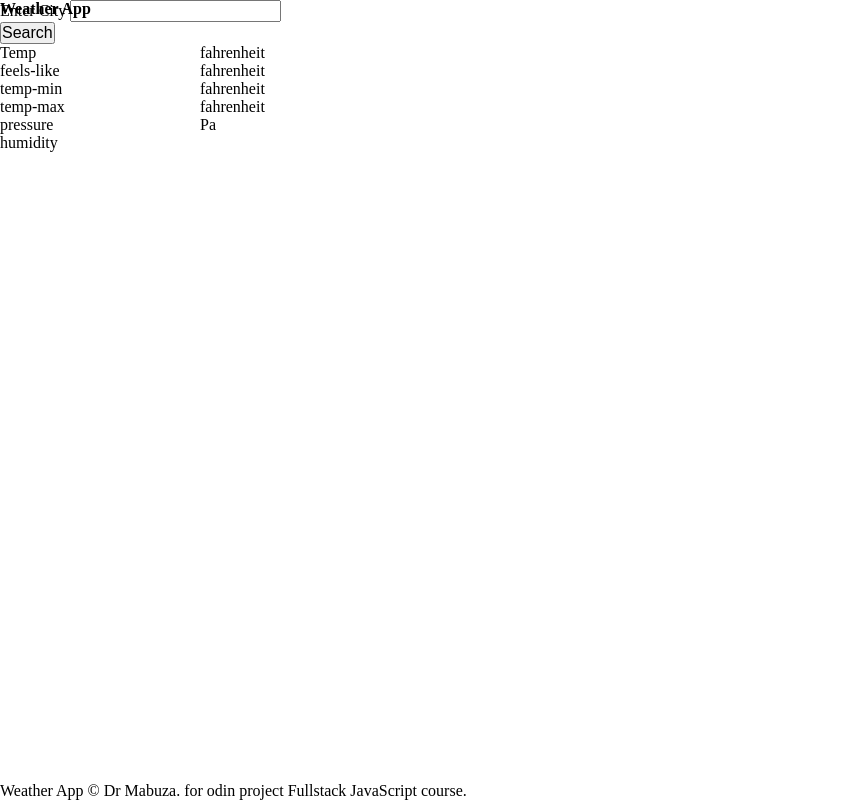
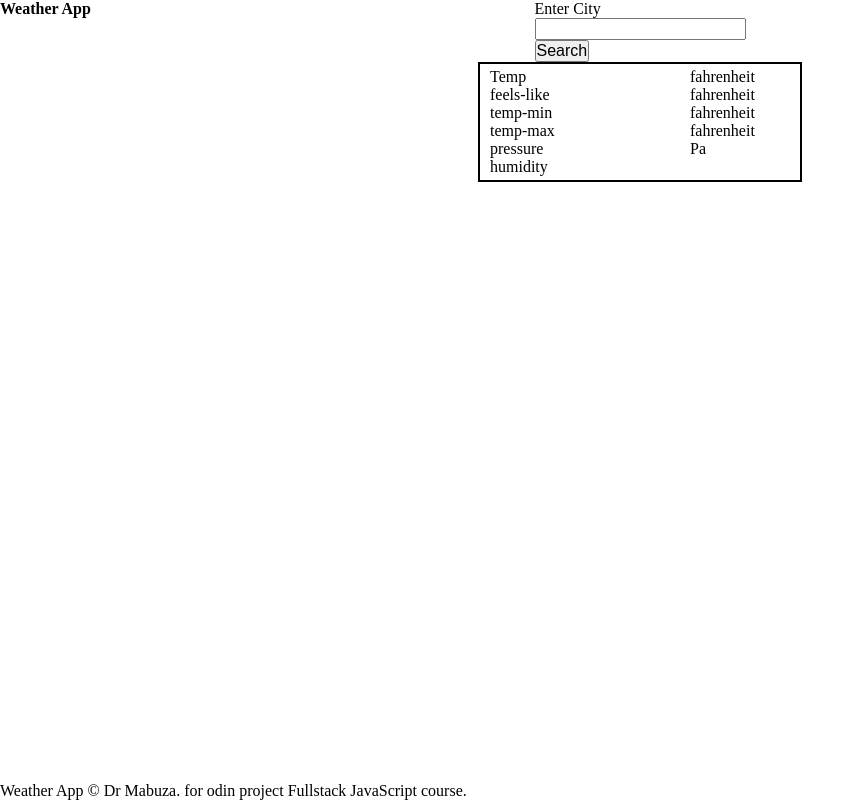
Before and after one commit to dr96mabuza/Weather-App, a website built with webpack: page dist/index.html in a window 1280 px wide. Shown: the whole page, without its empty margins (0-865 px from the left). Built offline with nearby package versions, Linux system fonts and the light colour scheme.

Commit message:
centered results

```diff
--- a/src/style.css
+++ b/src/style.css
@@ -32,3 +32,22 @@
   display: grid;
   grid-template-columns: repeat(3, 100px);
 }
+
+#results {
+  display: block;
+  width: 300px;
+  border: 2px solid black;
+  padding: 4px 10px;
+}
+
+#main {
+  display: flex;
+  flex-direction: column;
+  align-items: center;
+  justify-content: center;
+}
+
+#myForm :first-child {
+  display: flex;
+  flex-direction: column;
+}
```
